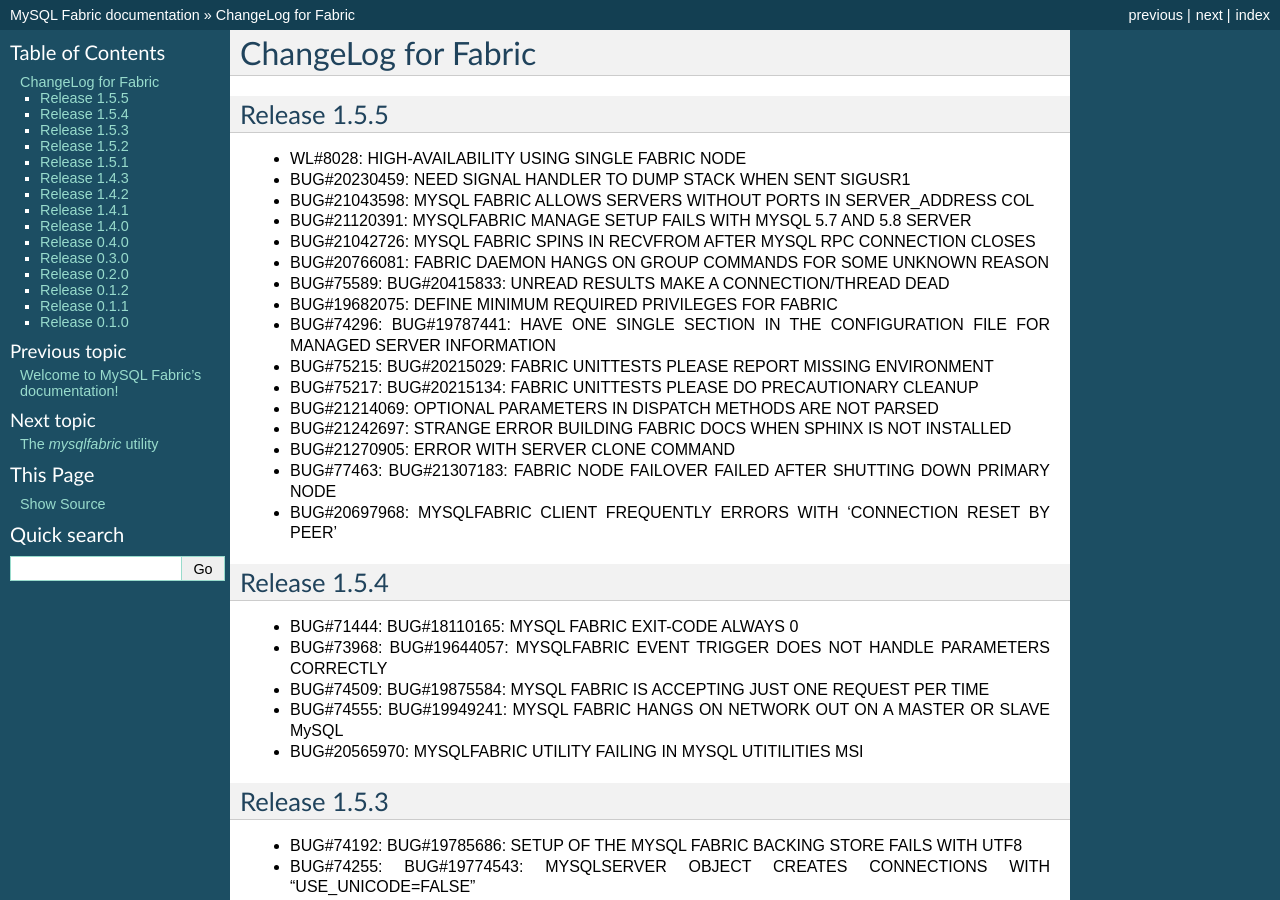
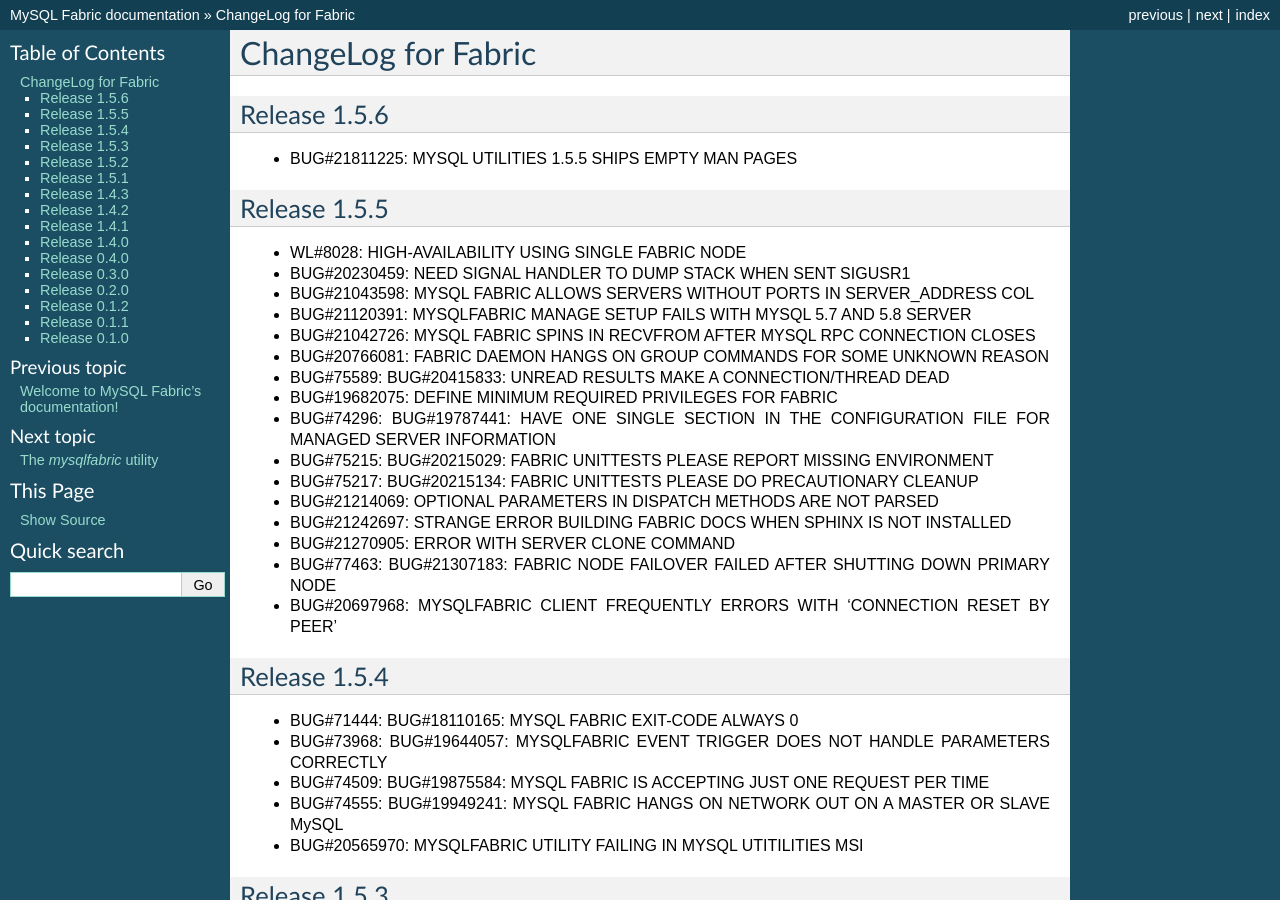
Before and after one commit to edrod77/mysql-fabric, a Sphinx documentation site: the page built from doc/source/CHANGELOG.rst, in a window 1280 px wide and 900 px high. Built offline with Sphinx 7.4.7, drawn with Linux system fonts in a browser that asks for light colours; the version number could not be read and is left out.

Commit message:
Code freeze for release 1.5.6

```diff
--- a/doc/source/CHANGELOG.rst
+++ b/doc/source/CHANGELOG.rst
@@ -3,8 +3,14 @@
 ####################
 
 
+Release 1.5.6
+-------------
+
+* BUG#21811225: MYSQL UTILITIES 1.5.5 SHIPS EMPTY MAN PAGES
+
 Release 1.5.5
 -------------
+
 * WL#8028: HIGH-AVAILABILITY USING SINGLE FABRIC NODE
 * BUG#20230459: NEED SIGNAL HANDLER TO DUMP STACK WHEN SENT SIGUSR1
 * BUG#21043598: MYSQL FABRIC ALLOWS SERVERS WITHOUT PORTS IN SERVER_ADDRESS COL
```
